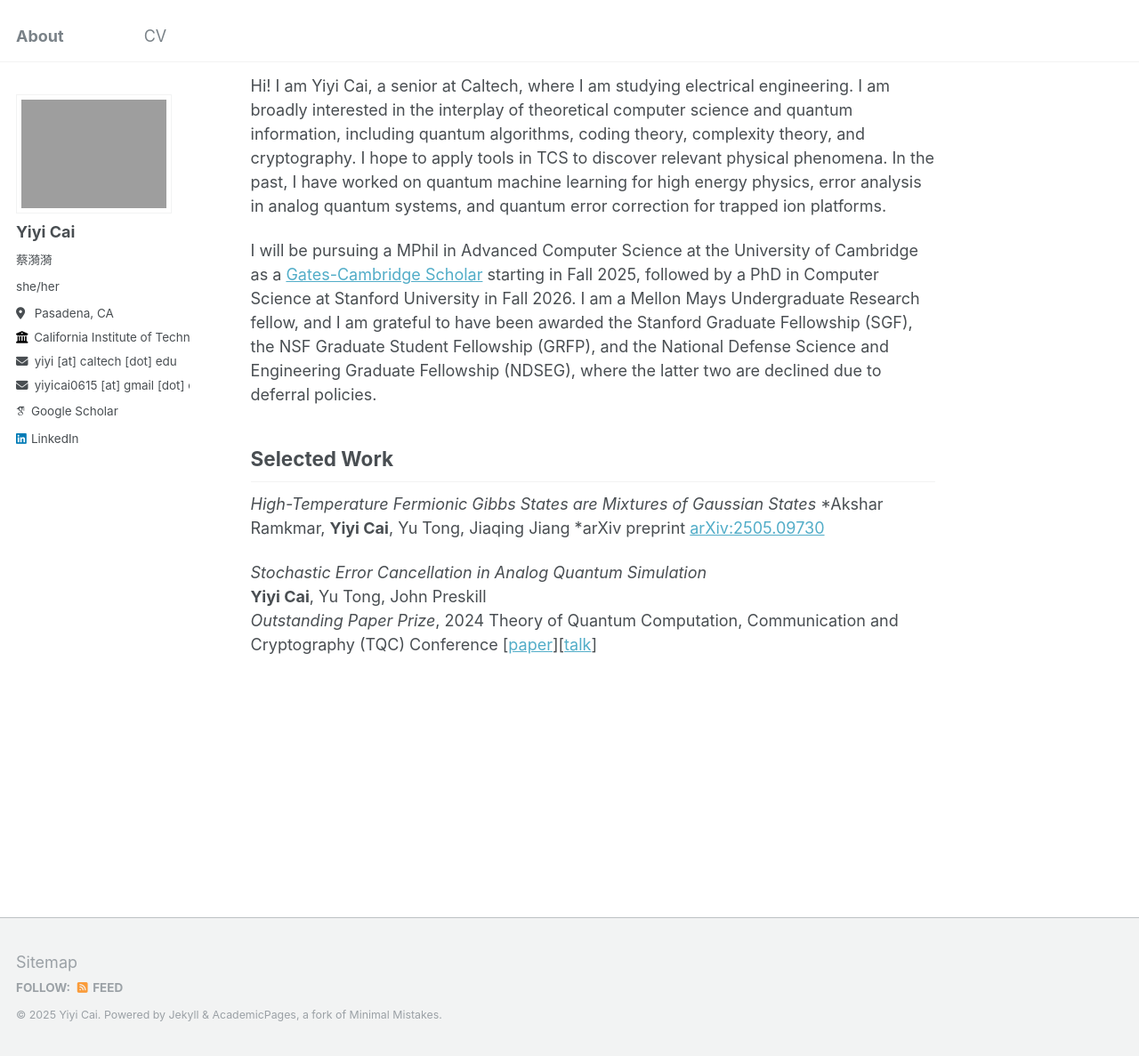
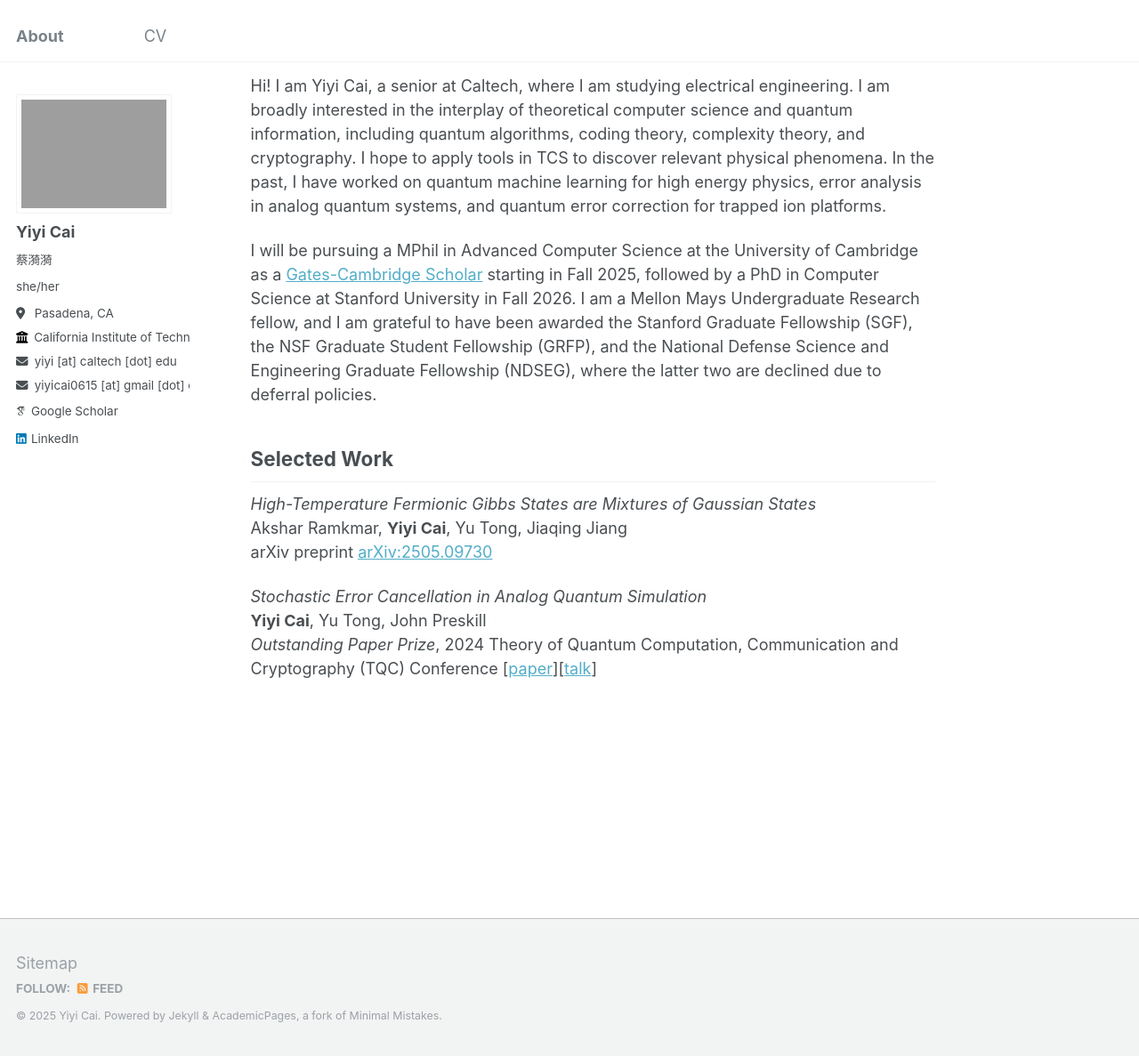
Before and after one commit to Yiyi-Cai/yiyi-cai.github.io, a Jekyll site: the page built from _pages/about.md, in a window 1280 px wide and 1187 px high. Shown: the whole window at 89% size. Built offline with Jekyll 4.4.1, drawn with Linux system fonts in a browser that asks for light colours; some web fonts are replaced.

```diff
--- a/_pages/about.md
+++ b/_pages/about.md
@@ -23,8 +23,8 @@ I will be pursuing a MPhil in Advanced Computer Science at the University of Cam
 Selected Work
 ----------
 *High-Temperature Fermionic Gibbs States are Mixtures of Gaussian States*
-*Akshar Ramkmar, **Yiyi Cai**, Yu Tong, Jiaqing Jiang
-*arXiv preprint [arXiv:2505.09730](https://www.arxiv.org/abs/2505.09730)
+Akshar Ramkmar, **Yiyi Cai**, Yu Tong, Jiaqing Jiang
+arXiv preprint [arXiv:2505.09730](https://www.arxiv.org/abs/2505.09730)
 
 *Stochastic Error Cancellation in Analog Quantum Simulation*
 **Yiyi Cai**, Yu Tong, John Preskill
```
